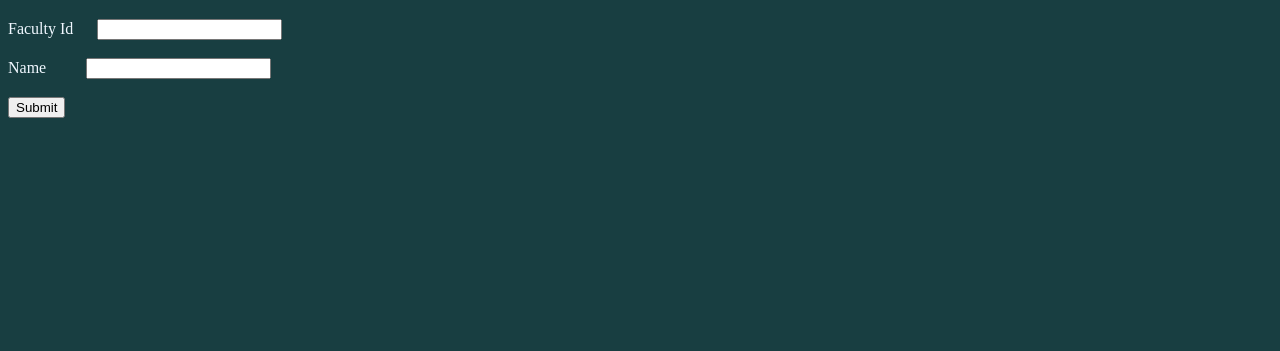
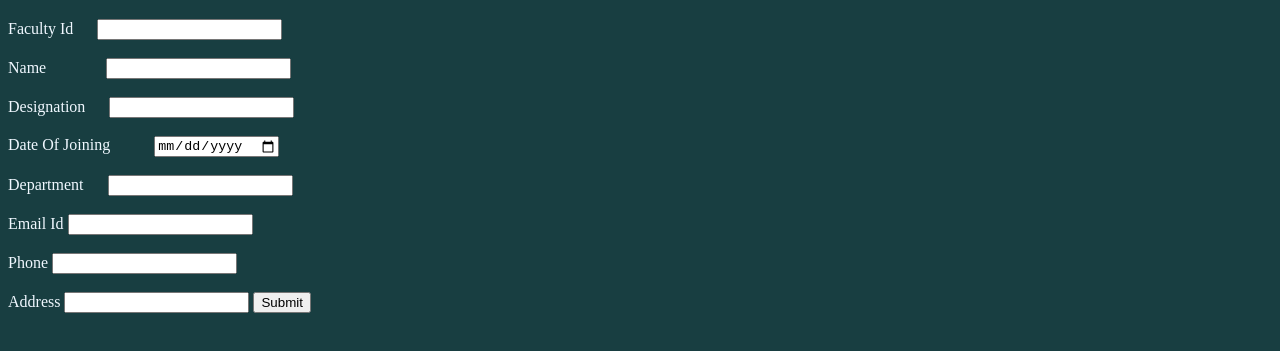
Before and after one commit to Tusharkumar10/Faculty-Contribution-Management-System-, a plain HTML site: page Day2/Tushar/faculty.html in a window 1280 px wide. Shown: the part 223-574 px from the top of the page. Drawn offline with Linux system fonts and the light colour scheme.

Commit message:
Update faculty.html

```diff
--- a/Day2/Tushar/faculty.html
+++ b/Day2/Tushar/faculty.html
@@ -22,29 +22,37 @@
 
             </nav>
     </header>
+    <div class="container">
     <h1> Faculty Details</h1>
-    <div class="container">
+
 
 
     <form action="">
         <label for="id">Faculty Id</label> &emsp;
         <input type="number"> <br><br>
-        <label for="name">Name </label> &emsp;&emsp;
+        <label for="name">Name </label> &emsp;&emsp; &emsp;
         <input type="text"> <br><br>
+        <label for="designation">Designation</label> &emsp;
+        <input type="text"> <br><br>
+        <label for="DOJ">Date Of Joining</label> &emsp; &emsp;
+        <input type="date"> <br><br>
+        <label for="department">Department</label> &emsp;
+        <input type="text"> <br><br>
+        <label for="email">Email Id</label>
+        <input type="email"> <br><br>
+        <label for="phone">Phone</label>
+        <input type="phone"> <br><br>
+        <label for="address">Address</label>
+        <input type="text">
+
+
+
         <input type="submit" value="Submit">
 
 
 
     </form>
     </div>
-    <script>
-        f=fname;
-        l=lname;
-    //a = 10;
-    //b=15;
-    alert(f+" "+" "+l);
-    </script>
-
 
 </body>
 </html>
```
